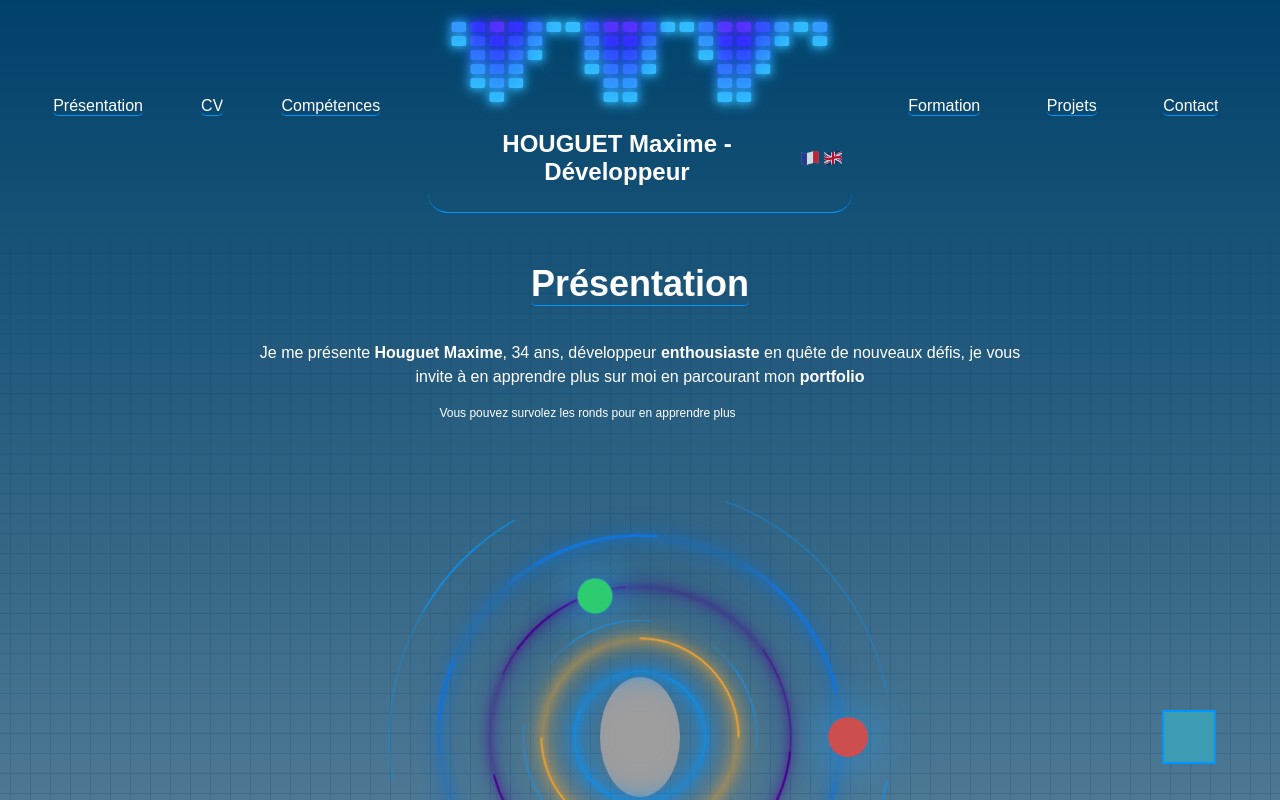
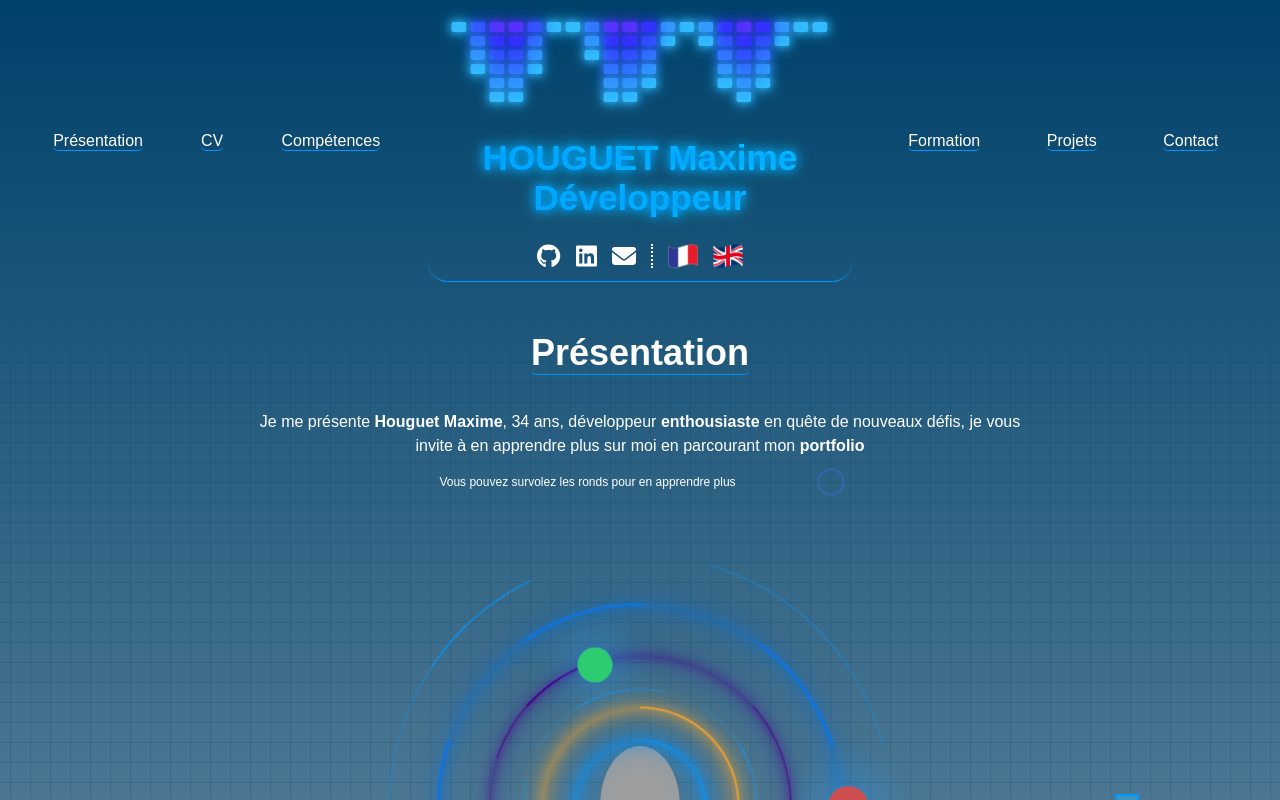
Before and after one commit to MaximeH2024/PortfolioOC-, a React (Vite) app: page / in a window 1280 px wide. Shown: the top 800 px of the page. Built offline with nearby package versions, Linux system fonts and the light colour scheme; no server answers; the database is empty; grey boxes are pictures that could not be loaded; a web font is replaced by a local one.

Commit message:
Mise en place logo link / modification css (v3) présentation.

```diff
--- a/src/components/HeaderMain/HeaderMain.jsx
+++ b/src/components/HeaderMain/HeaderMain.jsx
@@ -4,7 +4,9 @@ import { useLanguage } from '../../context/LanguageContext';
 import HeaderLeft from '../headerLeft/headerLeft';
 import HeaderRight from '../headerRight/headerRight';
 import PropTypes from 'prop-types';
-
+import { FontAwesomeIcon } from '@fortawesome/react-fontawesome';
+import { faGithub, faLinkedin } from '@fortawesome/free-brands-svg-icons';
+import { faEnvelope } from '@fortawesome/free-solid-svg-icons';
 export default function HeaderMain({ isMobile }) {
     const { toggleLanguage, translations, language } = useLanguage();
 
@@ -18,7 +20,12 @@ export default function HeaderMain({ isMobile }) {
 
             <div className='header-main-title'>
                 <h1><strong>{translations[language].title}</strong></h1>
-                <div className='header-main-flag'>
+                <div className='header-main-icon'>
+                    <div className='header-main-link'>
+                        <FontAwesomeIcon icon={faGithub} size='2x' />
+                        <FontAwesomeIcon icon={faLinkedin} size='2x' />
+                        <FontAwesomeIcon icon={faEnvelope} size='2x' />
+                    </div>
                     <img
                         src='../src/assets/french_flag.png'
                         alt='French Flag'
--- a/src/components/HeaderMain/header-main.scss
+++ b/src/components/HeaderMain/header-main.scss
@@ -10,24 +10,33 @@
     border-bottom: 1px solid #0095FF;
 }
 
-.header-main-title {
+.header-main-title h1 {
+    font-size: 2.2rem; /* Taille de police */
+    font-weight: bold;
     font-family: "Doto", sans-serif;
+    text-align: center;
+    background: linear-gradient(45deg, #0095FF, #00D4FF);
+    -webkit-background-clip: text;
+    -webkit-text-fill-color: transparent;
+    text-shadow: 0 0 8px #0095FF, 0 0 15px #00D4FF;
+}
+
+.header-main-icon {
     display: flex;
+    gap: 15px;
     justify-content: center;
     align-items: center;
-    font-size: 14px;
-    gap: 5px;
-    text-align: center;
 }
 
-.header-main-flag {
-    display: flex;
-    gap: 5px;
+.header-main-icon img {
+    width: 30px;
+    height: 30px;
+    cursor: pointer;
 }
 
-.header-main-flag img {
-    width: 20px;
-    height: 20px;
-    opacity: 0.8;
-    cursor: pointer;
+.header-main-link {
+    display: flex;
+    gap: 15px;
+    border-right: 2px dotted white;
+    padding-right: 15px;
 }
--- a/src/components/Presentation/presentation.scss
+++ b/src/components/Presentation/presentation.scss
@@ -62,6 +62,8 @@ h2 {
     position: relative; /* Nécessaire pour positionner le pseudo-élément */
 }
 
+
+
 .presentation-indication-1::before,
 .presentation-indication-2::before,
 .presentation-indication-3::before {
@@ -74,20 +76,23 @@ h2 {
     border: 2px solid transparent; /* Ajoutez une bordure transparente */
     border-radius: 50%;
     transform: translate(-50%, -50%) scale(0.5);
-    animation: pulsate-border 2s ease-out infinite;
+    animation: pulsate-border 3s ease-out infinite;
     z-index: -1; /* Place l'effet derrière le cercle */
 }
 
 .presentation-indication-1::before {
-    border-color: #CC4E4E; /* Couleur correspondant à presentation-indication-1 */
+    border-color: #CC4E4E;
+    animation-delay: 0s;
 }
 
 .presentation-indication-2::before {
-    border-color: #2ECC71; /* Couleur correspondant à presentation-indication-2 */
+    border-color: #2ECC71;
+    animation-delay: 1s;
 }
 
 .presentation-indication-3::before {
-    border-color: #4A6EF5; /* Couleur correspondant à presentation-indication-3 */
+    border-color: #4A6EF5;
+    animation-delay: 2s;
 }
 
 @keyframes pulsate-border {
--- a/src/components/PresentationTextDisplay/presentation-text-display.scss
+++ b/src/components/PresentationTextDisplay/presentation-text-display.scss
@@ -1,8 +1,8 @@
 .presentation-text-display {
   position: absolute;
-  right: -25%;
-  width: 50px;
-  height: 50px;
+  right: -15%;
+  width: 20px;
+  height: 20px;
   max-height: 500px;
   display: flex;
   justify-content: center;
@@ -10,7 +10,7 @@
   border: 2px solid rgb(0, 149, 255);
   animation: smoothBackgroundTransition 9s infinite alternate;
   transition: all 1s ease-in-out;
-  color: #ffffff;
+  color: black;
   font-size: 1rem;
   text-align: center;
 }
@@ -21,7 +21,7 @@
   max-height: 500px;
   height: 100%;
   padding: 5px;
-  border: 2px solid rgb(0, 149, 255);
+  border: 2px solid black;
   background-color: rgba(0, 0, 0, 0.5);
   border-radius: 0;
   box-shadow: 0 0 50px rgba(0, 0, 0, 0.3);
@@ -53,7 +53,7 @@
   width: 100%;
   height: 100%;
   transform: translate(-50%, -50%) scale(0.5);
-  border: 5px solid rgb(0, 149, 255);
+  border: 2px solid rgb(0, 149, 255);
   opacity: 1;
   animation: pulsate-border 5s ease-out infinite;
   z-index: -1;
--- a/src/context/LanguageContext.jsx
+++ b/src/context/LanguageContext.jsx
@@ -5,12 +5,12 @@ const LanguageContext = createContext();
 
 const translations = {
     fr: {
-        title: 'HOUGUET Maxime - Développeur',
+        title: 'HOUGUET Maxime Développeur',
         presentationTitle: 'Présentation',
         presentationText: 'Je me présente <strong>Houguet Maxime</strong>, 34 ans, développeur <strong>enthousiaste</strong> en quête de nouveaux défis, je vous invite à en apprendre plus sur moi en parcourant mon <strong>portfolio</strong>',
     },
     en: {
-        title: 'HOUGUET Maxime - Developer',
+        title: 'HOUGUET Maxime Developer',
         presentationTitle: 'Presentation',
         presentationText: 'I introduce myself as <strong>Houguet Maxime</strong>, 34 years old, an <strong>enthusiastic</strong> developer looking for new challenges. I invite you to learn more about me by browsing my <strong>portfolio</strong>',
     },
```
